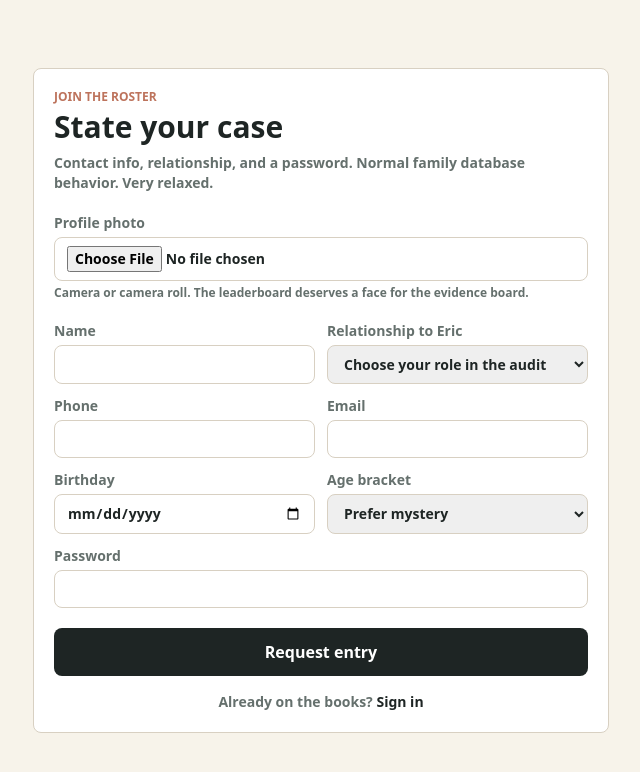
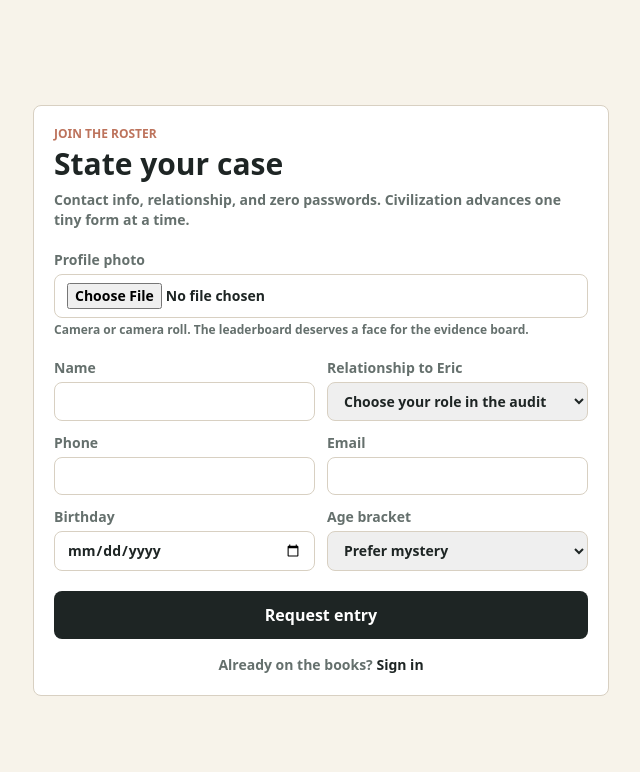
Before and after one commit to chacon96-droid/tio-erics-family-tracker, a Next.js app: page /signup in a window 1280 px wide. Shown: the top 772 px of the page, without its empty margins (319-959 px from the left). Built offline with nearby package versions, Linux system fonts and the light colour scheme.

Commit message:
Remove family signup passwords

```diff
--- a/app/signup/page.tsx
+++ b/app/signup/page.tsx
@@ -11,7 +11,7 @@ export default async function SignupPage({ searchParams }: { searchParams?: Prom
         <p className="text-xs font-black uppercase text-clay">Join the roster</p>
         <h1 className="mt-1 text-3xl font-black">State your case</h1>
         <p className="mt-2 text-sm font-semibold text-muted">
-          Contact info, relationship, and a password. Normal family database behavior. Very relaxed.
+          Contact info, relationship, and zero passwords. Civilization advances one tiny form at a time.
         </p>
         {params?.error ? <p className="mt-3 rounded-app bg-red-50 p-3 text-sm font-bold text-red-700">{params.error}</p> : null}
         <label className="mt-5 grid gap-1 text-sm font-bold text-muted">
@@ -59,10 +59,6 @@ export default async function SignupPage({ searchParams }: { searchParams?: Prom
             </select>
           </label>
         </div>
-        <label className="mt-3 grid gap-1 text-sm font-bold text-muted">
-          Password
-          <input className="rounded-app border border-line px-3 py-2 text-ink" name="password" type="password" minLength={8} required />
-        </label>
         <button className="focus-ring mt-5 w-full rounded-app bg-ink px-4 py-3 font-black text-white">Request entry</button>
         <p className="mt-4 text-center text-sm font-semibold text-muted">
           Already on the books? <Link className="font-black text-ink underline-offset-4 hover:underline" href="/login">Sign in</Link>
```
